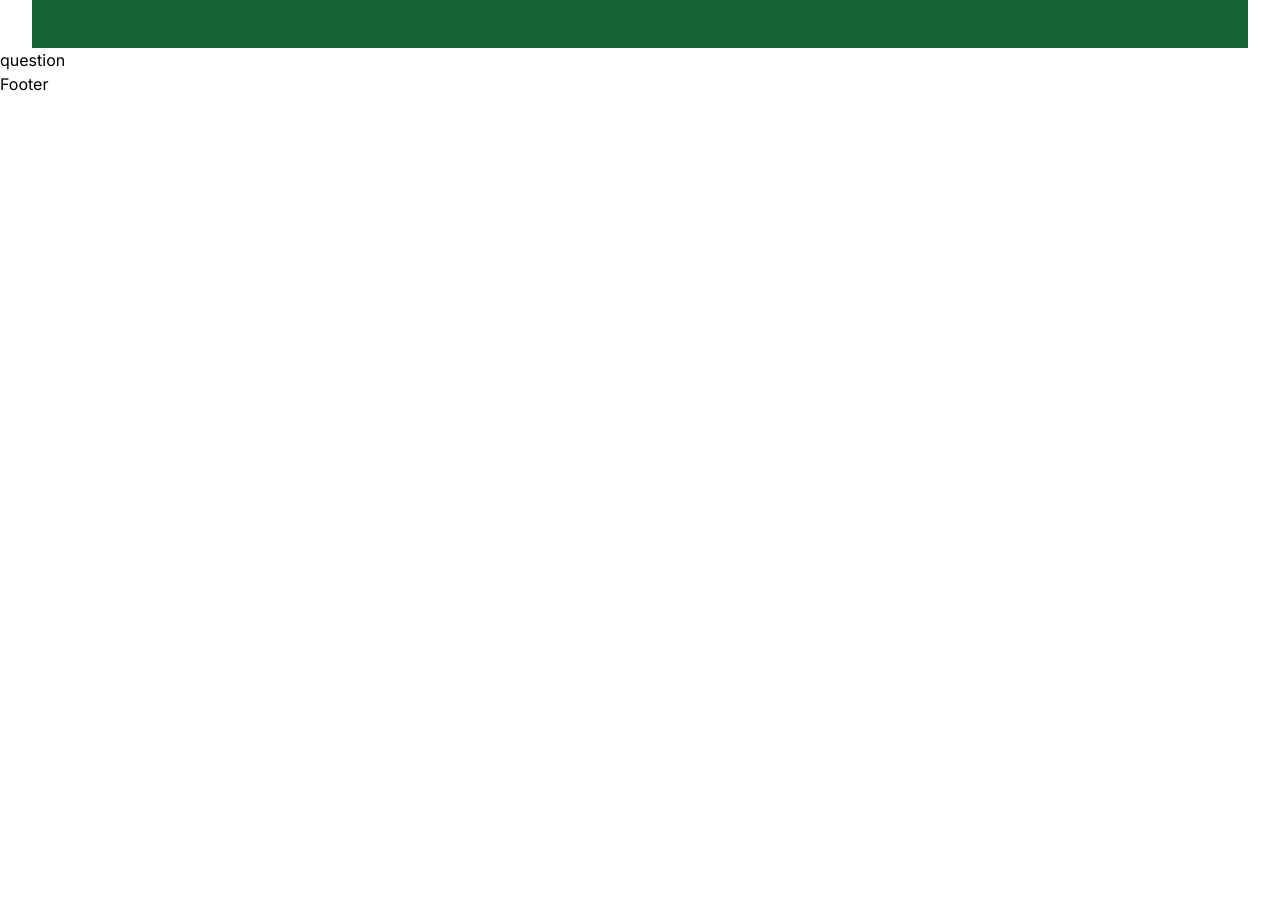
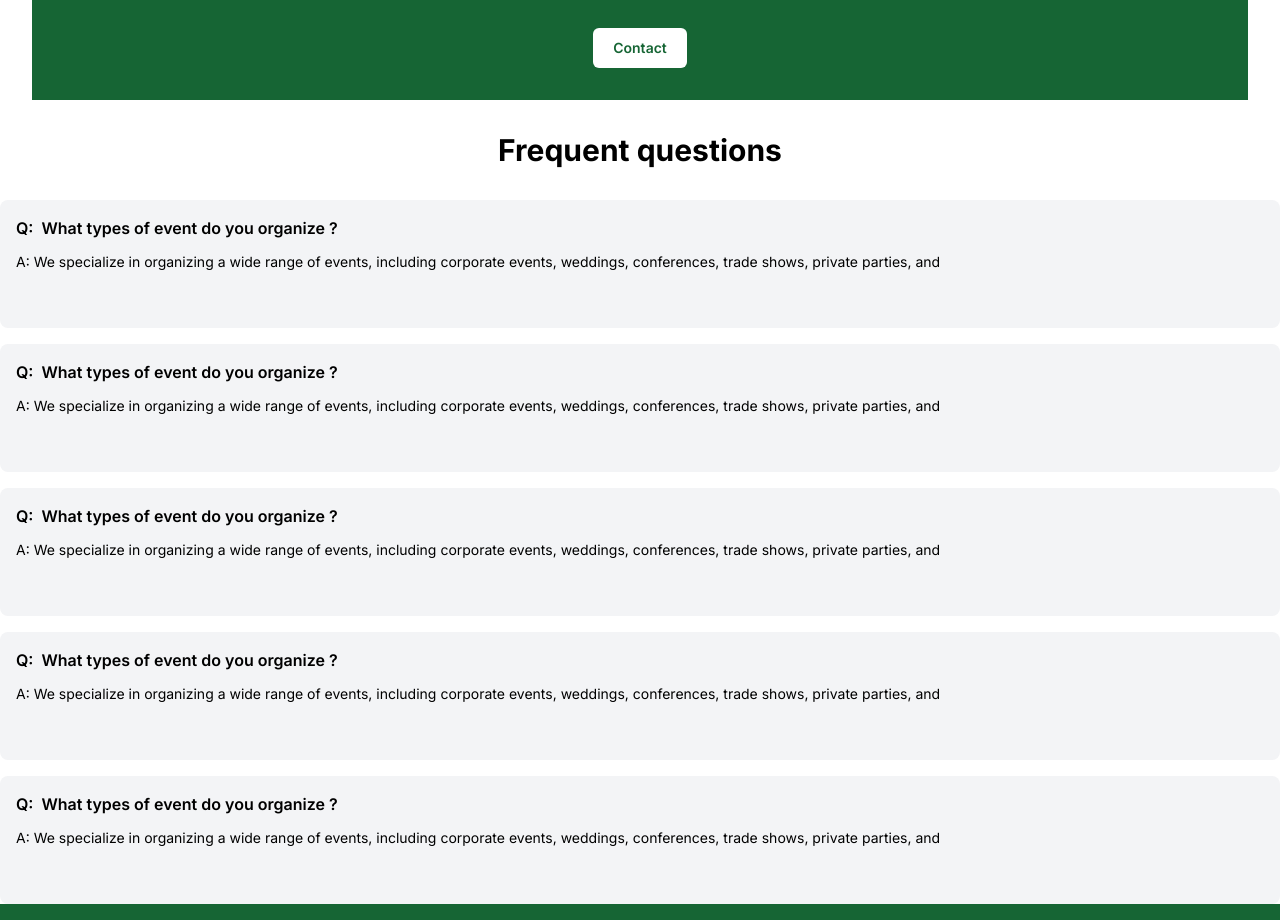
Before and after one commit to Razak002/Gallery, a Next.js app: page / in a window 1280 px wide. Shown: the part 1581-2501 px from the top of the page. Before the commit the page ends 1677 px from the top, so only its background shows below. Built offline with nearby package versions, Linux system fonts and the light colour scheme.

Commit message:
frequent questions page update

```diff
--- a/src/app/componenets/Cta.js
+++ b/src/app/componenets/Cta.js
@@ -1,4 +1,5 @@
 import React from 'react'
+import Link from 'next/link'
 
 const Cta = () => {
   return (
@@ -12,6 +13,17 @@ const Cta = () => {
             Dive into our Gallery and Own a Piece of Captivating Beauty.Discover More, Collect Now!
           </p>
 
+          <ul className="flex justify-center items-center gap-6 text-sm">
+            <li>
+              <Link
+                href="/contact"
+                className="block rounded-md bg-white px-5 py-2.5 text-sm font-semibold text-green-800 transition "
+              >
+                Contact
+              </Link>
+            </li>
+          </ul>
+
         </div>
       </section>
     </div>
--- a/src/app/componenets/Footer.js
+++ b/src/app/componenets/Footer.js
@@ -1,8 +1,20 @@
+import Image from 'next/image'
 import React from 'react'
+import images from './ImageCon'
 
 const Footer = () => {
   return (
-    <div>Footer</div>
+    <div className='flex justify-between items-center bg-green-800 p-4 '>
+
+      <div>
+        <Image src={images.gallery} alt='' />
+      </div>
+
+      <div className='text-white'>
+        <h2>contact us</h2>
+      </div>
+
+    </div>
   )
 }
 
--- a/src/app/componenets/Questions.js
+++ b/src/app/componenets/Questions.js
@@ -2,9 +2,62 @@ import React from 'react'
 
 const Questions = () => {
   return (
-    <div>
-      question
-    </div>
+    <>
+      <h2 className="text-center block my-8 text-3xl font-bold">
+        Frequent questions
+      </h2>
+
+      <div className="grid grid-cols-1 gap-4">
+        <div className="h-32 rounded-lg bg-gray-100 p-4 ">
+
+          <div className='flex gap-2 font-semibold mb-3'>
+            <h2>Q:</h2>
+            <span>What types of event do you organize ?</span>
+          </div>
+
+          <p className='text-sm'>A:  We specialize in organizing a wide range of events, including corporate events, weddings, conferences, trade shows, private parties, and </p>
+        </div>
+        <div className="h-32 rounded-lg bg-gray-100 p-4">
+
+          <div className='flex gap-2 font-semibold mb-3'>
+            <h2>Q:</h2>
+            <span>What types of event do you organize ?</span>
+          </div>
+
+          <p className='text-sm'>A:  We specialize in organizing a wide range of events, including corporate events, weddings, conferences, trade shows, private parties, and </p>
+        </div>
+        <div className="h-32 rounded-lg bg-gray-100 p-4">
+
+          <div className='flex gap-2 font-semibold mb-3'>
+            <h2>Q:</h2>
+            <span>What types of event do you organize ?</span>
+          </div>
+
+          <p className='text-sm'>A:  We specialize in organizing a wide range of events, including corporate events, weddings, conferences, trade shows, private parties, and </p>
+        </div>
+
+        <div className="h-32 rounded-lg bg-gray-100 p-4">
+
+          <div className='flex gap-2 font-semibold mb-3'>
+            <h2>Q:</h2>
+            <span>What types of event do you organize ?</span>
+          </div>
+
+          <p className='text-sm'>A:  We specialize in organizing a wide range of events, including corporate events, weddings, conferences, trade shows, private parties, and </p>
+        </div>
+
+        <div className="h-32 rounded-lg bg-gray-100 p-4">
+
+          <div className='flex gap-2 font-semibold mb-3'>
+            <h2>Q:</h2>
+            <span>What types of event do you organize ?</span>
+          </div>
+
+          <p className='text-sm'>A:  We specialize in organizing a wide range of events, including corporate events, weddings, conferences, trade shows, private parties, and </p>
+        </div>
+
+      </div>
+    </>
   )
 }
 
```
